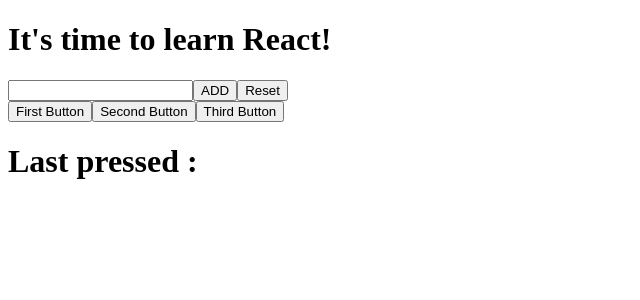
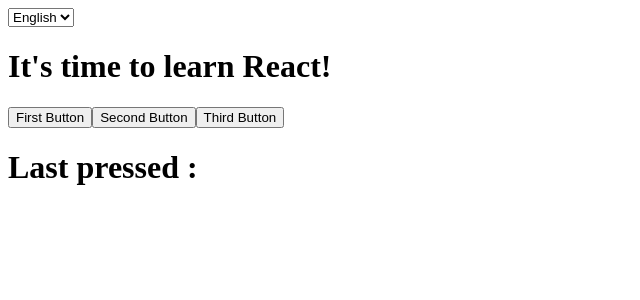
Before and after one commit to paolamelch/React-Paola, a React (Create React App) app in the folder my-app1/: page / in a window 1280 px wide. Shown: the top 300 px of the page, without its empty margins (0-640 px from the left). Built offline with nearby package versions, Linux system fonts and the light colour scheme.

Commit message:
esercizio 28

```diff
--- a/my-app1/src/App.js
+++ b/my-app1/src/App.js
@@ -8,16 +8,36 @@
 import { Login } from "./Login";
 import { UncontrolledLogin } from "./UncontrolledLogin";
 import { ToDoList } from "./ToDoList";
+import { DisplayContext, LanguageContext } from "./DisplayContext";
+
 
 
 
 export class App extends React.Component{
+
+    state = {
+        language:"en",
+    }
+
+    handleLanguageChange = (event) =>{
+        this.setState({language: event.target.value})
+    }
+
+    componentDidUpdate(){
+        console.log(this.state);
+    }
     render(){
         const name = "John";
         return(
             <>
+            <select value={this.state.language} onChange={this.handleLanguageChange}>
+                <option value="en">English</option>
+                <option value="it">Italiano</option>
+            </select>
+            <LanguageContext.Provider value={this.state.language}>
+                <DisplayContext/>
+            </LanguageContext.Provider>
                 <Hello />
-                <ToDoList />
                 <ClickTracker/>
             </>
         )
--- /dev/null
+++ b/my-app1/src/DisplayContext.js
@@ -0,0 +1,11 @@
+import React, { createContext } from "react";
+
+export const LanguageContext = createContext("en");
+
+export class DisplayContext extends React.Component{
+    render(){
+        return(
+            <div></div>
+        )
+    }
+}
```
Also changed, not shown: my-app1/src/consegna esercizi/es28/Context 01.txt (added).
